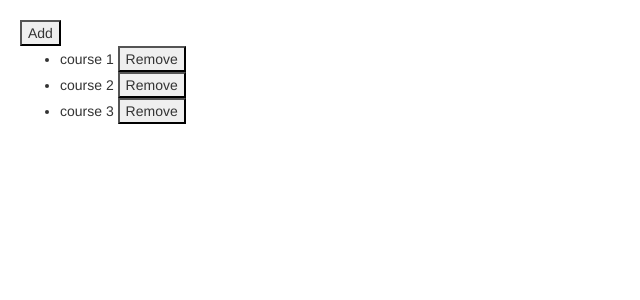
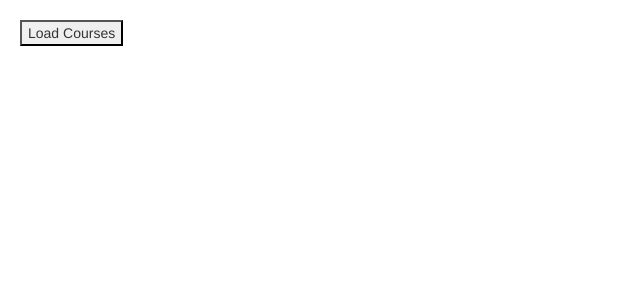
Before and after one commit to Maharoz/Angular-Introductory-Project, an Angular app: page / in a window 1280 px wide. Shown: the top 300 px of the page, without its empty margins (0-640 px from the left). Built offline with nearby package versions, Linux system fonts and the light colour scheme.

Commit message:
track by implemented

```diff
--- a/src/app/app.component.html
+++ b/src/app/app.component.html
@@ -1,9 +1,9 @@
 <link rel="stylesheet" href="https://maxcdn.bootstrapcdn.com/bootstrap/3.3.7/css/bootstrap.min.css">
 
-<button (click)="onAdd()">Add</button>
+<button (click)="loadCourses()">Load Courses</button>
 <ul>
-    <li *ngFor="let course of courses">
+    <li *ngFor="let course of courses; trackBy:trackCourse">
         {{ course.name }}
-        <button (click)="onRemove(course)">Remove</button>
+
     </li>
 </ul>
--- a/src/app/app.component.ts
+++ b/src/app/app.component.ts
@@ -7,18 +7,17 @@
   styleUrls: ['./app.component.css']
 })
 export class AppComponent {
-courses=[
+courses;
+
+loadCourses(){
+this.courses=[
   {id:1 , name:'course 1'},
   {id:2 , name:'course 2'},
   {id:3 , name:'course 3'}
 ];
-
-onAdd(){
-  this.courses.push({id:4 , name : 'course 4'});
 }
 
-onRemove(course){
-let index = this.courses.indexOf(course);
-this.courses.splice(index,1);
+trackCourse(index,course){
+  return course? course.id : undefined;
 }
 }
```
